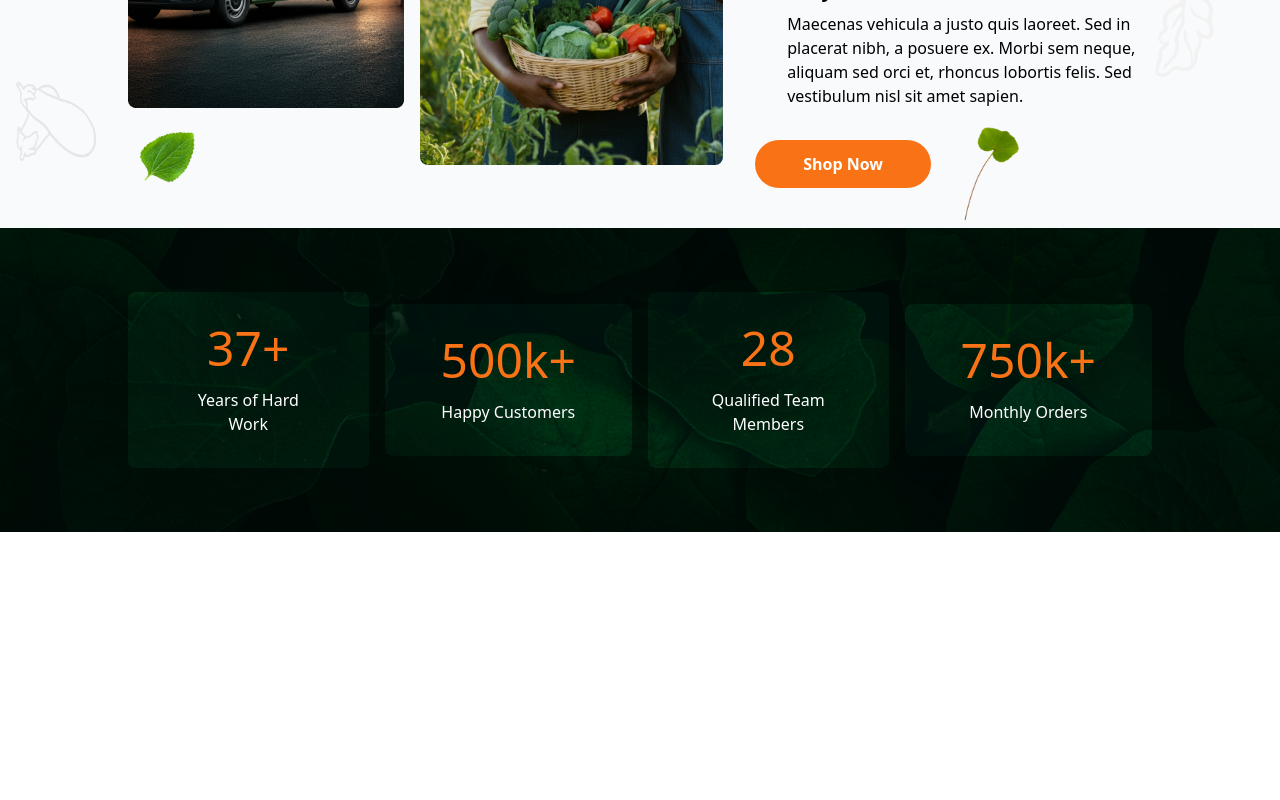
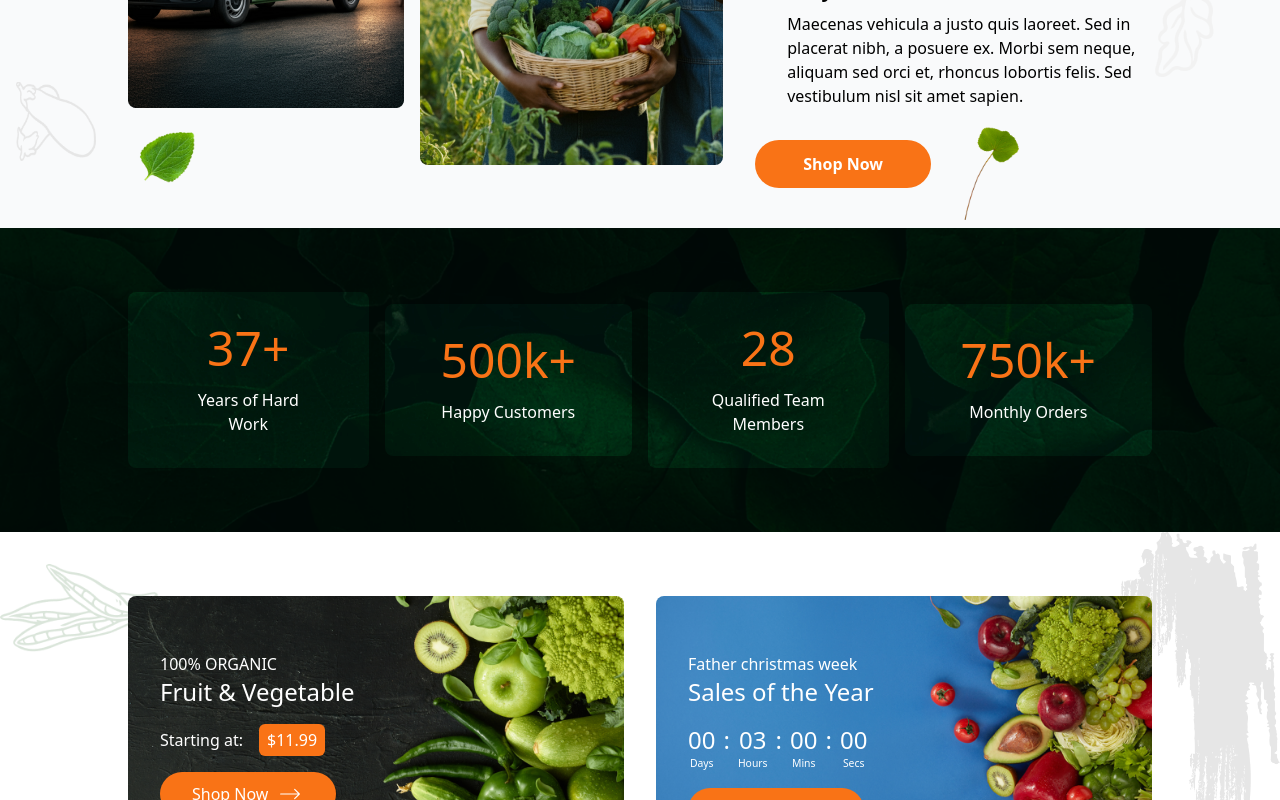
Before and after one commit to DemoStephen/Ubuntu-Mart, a React (Vite) app: page / in a window 1280 px wide. Shown: the part 2000-2800 px from the top of the page. Before the commit the page ends 2532 px from the top, so only its background shows below. Built offline with nearby package versions, Linux system fonts and the light colour scheme.

Commit message:
Discount sales updated, what next is to make the timer start working

```diff
--- a/src/UI/DiscountSales.jsx
+++ b/src/UI/DiscountSales.jsx
@@ -1,7 +1,51 @@
-export default function DiscountSales(){
-    return(
-        <section>
+import Sales from "../components/Sales";
+import discount from "../assets/discount1.png";
+import countdown from "../assets/discount2.png";
+import vector from "../assets/vector2.png";
+import vector2 from "../assets/headerasset2.png";
+import vector3 from "../assets/headerasset5.png";
 
-        </section>
-    )
+export default function DiscountSales() {
+  return (
+    <section className="relative flex flex-col md:flex-row px-[5%] md:px-[10%] py-16 gap-8">
+      <img src={vector} alt="vector" className="absolute top-0 right-0 w-40" />
+      <Sales image={discount} title="Fruit & Vegetable" point="100% ORGANIC">
+        <div className="my-4 flex items-center gap-4">
+          <span>Starting at: </span>
+          <span className="bg-orange-500 text-white px-2 py-1 rounded-md">
+            $11.99
+          </span>
+        </div>
+      </Sales>
+      <Sales
+        image={countdown}
+        title="Sales of the Year"
+        point="Father christmas week"
+      >
+        <div className="my-4 flex items-start gap-2">
+          <div className="flex flex-col text-center">
+            <span className="text-2xl">00</span>
+            <span className="text-[0.65rem]">Days</span>
+          </div>
+          <span className="text-2xl">:</span>
+          <div className="flex flex-col text-center">
+            <span className="text-2xl">03</span>
+            <span className="text-[0.65rem]">Hours</span>
+          </div>
+          <span className="text-2xl">:</span>
+          <div className="flex flex-col text-center">
+            <span className="text-2xl">00</span>
+            <span className="text-[0.65rem]">Mins</span>
+          </div>
+          <span className="text-2xl">:</span>
+          <div className="flex flex-col text-center">
+            <span className="text-2xl">00</span>
+            <span className="text-[0.65rem]">Secs</span>
+          </div>
+        </div>
+      </Sales>
+      <img src={vector2} alt="pear" className="absolute top-8 left-0 w-40" />
+      <img src={vector3} alt="onion" className="absolute" />
+    </section>
+  );
 }
--- a/src/components/Sales.jsx
+++ b/src/components/Sales.jsx
@@ -1,7 +1,26 @@
-export default function Sales(){
-    return(
-        <div>
-
-        </div>
-    )
+/* eslint-disable react/prop-types */
+import Icon from "./Icon";
+export default function Sales({ children, ...props }) {
+  return (
+    <div
+      style={{ backgroundImage: ` url(${props.image})` }}
+      className="bg-center bg-cover w-full p-8 py-14 text-white rounded-lg z-10"
+    >
+      <p>{props.point}</p>
+      <h3 className="text-2xl">{props.title}</h3>
+      {children}
+      <button className="flex items-center gap-2 bg-orange-500 py-2 px-8 rounded-full">
+        Shop Now
+        <Icon>
+          <path
+            d="M4 12H20M20 12L16 8M20 12L16 16"
+            stroke="white"
+            strokeWidth="1"
+            strokeLinecap="round"
+            strokeLinejoin="round"
+          />
+        </Icon>
+      </button>
+    </div>
+  );
 }
```
